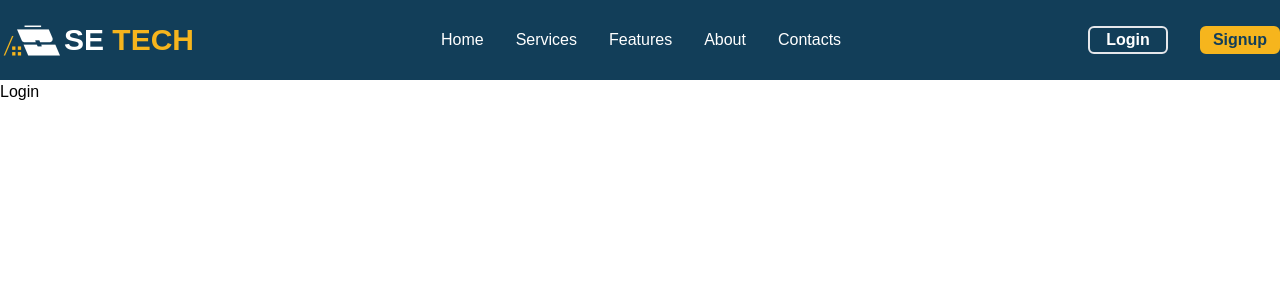
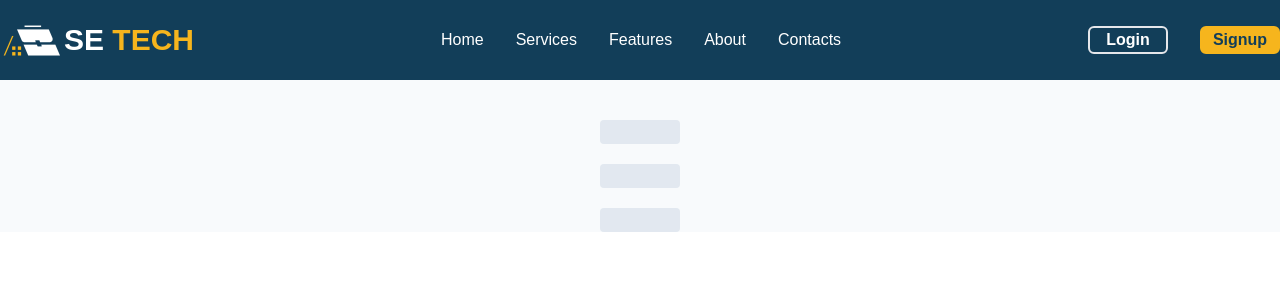
Before and after one commit to RaymartDev/SE-Thesis, a React (Vite) app in the folder frontend/: page /login in a window 1280 px wide. Shown: the top 300 px of the page. Built offline with nearby package versions, Linux system fonts and the light colour scheme; the HTML template or start-up script is replaced by a standard one.

Commit message:
dagdag lang

```diff
--- a/frontend/src/Landing.jsx
+++ b/frontend/src/Landing.jsx
@@ -163,7 +163,7 @@ const Landing = () => {
                             <input type="text" placeholder="Email Address" className="mt-5 w-5/6 p-2 rounded"/><br />
                             <input type="text" placeholder="Phone Number" className="mt-5 w-5/6 p-2 rounded"/><br />
                             <input type="text" placeholder="Message" className="mt-5 w-5/6 pb-32 text-left p-2 rounded"/><br />
-                            <button></button>
+                            <button className="text-center bg-[#123E59] text-[#F6B51D]">Submit</button>
                         </div>
                         <div className="flex flex-col justify-around">
                             <div>
--- a/frontend/src/components/Footer.jsx
+++ b/frontend/src/components/Footer.jsx
@@ -3,7 +3,7 @@ import footerLogo from "../img/footerlogo.png"
 
 const Footer = () => {
     return (
-        <footer className="bg-[#123E59]">
+        <footer className="bg-[#123E59] mt-20">
             <div className="flex justify-around items-end h-60 pb-10">
                 <div className="text-white flex gap-x-20 font-bold text-xl">
                     <Link to="/" className="hover:text-[#F6B51D]">Home</Link>
--- a/frontend/src/components/Navbar.jsx
+++ b/frontend/src/components/Navbar.jsx
@@ -1,5 +1,6 @@
 import {Link, useNavigate} from "react-router-dom"
 import SELogo from "../img/SELogo.png"
+import Login from "../views/Login"
 
 const Navbar = () => {
     const navigate = useNavigate()
@@ -31,7 +32,9 @@ const Navbar = () => {
                     </div>
                     <div className="text-white flex gap-x-8">
                         <button onClick={clickLogin} className="hover:scale-110 transition duration-400 border-2 font-semibold w-20 h-7 rounded-md">
-                            Login
+                            <Link to={Login}>
+                                Login
+                            </Link>
                         </button>
 
                         <button onClick={clickRegister} className="hover:scale-110 transition duration-400 border-2 font-semibold border-[#F6B51D] w-20 h-7 rounded-md bg-[#F6B51D] text-[#123E59]">
--- a/frontend/src/components/TeamCard.jsx
+++ b/frontend/src/components/TeamCard.jsx
@@ -2,7 +2,7 @@
 const TeamCard = (props) => {
     return (
         <div>
-            <p>{props.name}</p>
+            <p className="font-bold">{props.name}</p>
             <p>{props.pos}</p>
             <img src={props.img} className="h-96 w-full"/>
         </div>
--- a/frontend/src/views/Login.jsx
+++ b/frontend/src/views/Login.jsx
@@ -4,7 +4,11 @@ const Login = () => {
     return (
         <>
             <Navbar />
-            Login
+            <section className="flex flex-col items-center justify-center bg-slate-50 w-50% h-50%">
+                <input type="text" className="w-20 bg-slate-200 mt-10 rounded"/>
+                <input type="email" className="w-20 bg-slate-200 mt-5 rounded"/>
+                <input type="password" className="w-20 bg-slate-200 mt-5 rounded"/>
+            </section>
         </>
     )
 }
```
